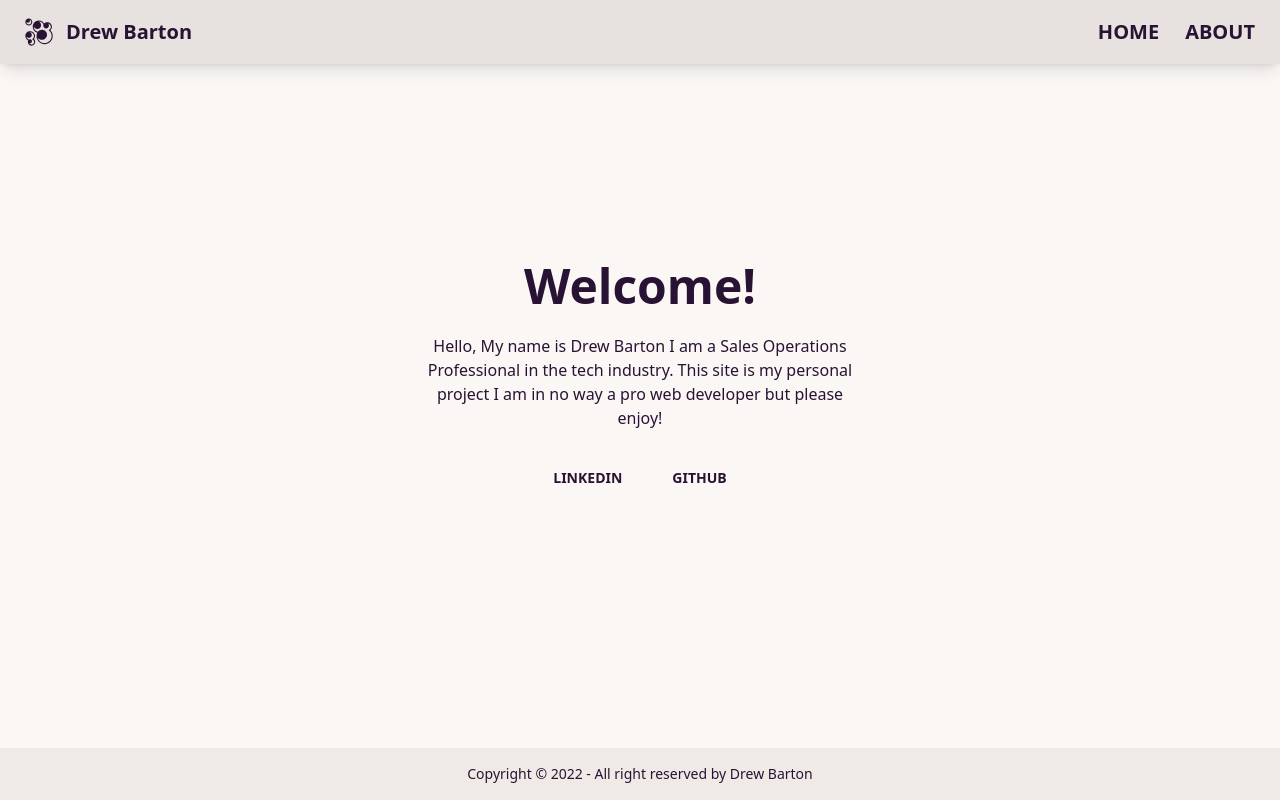
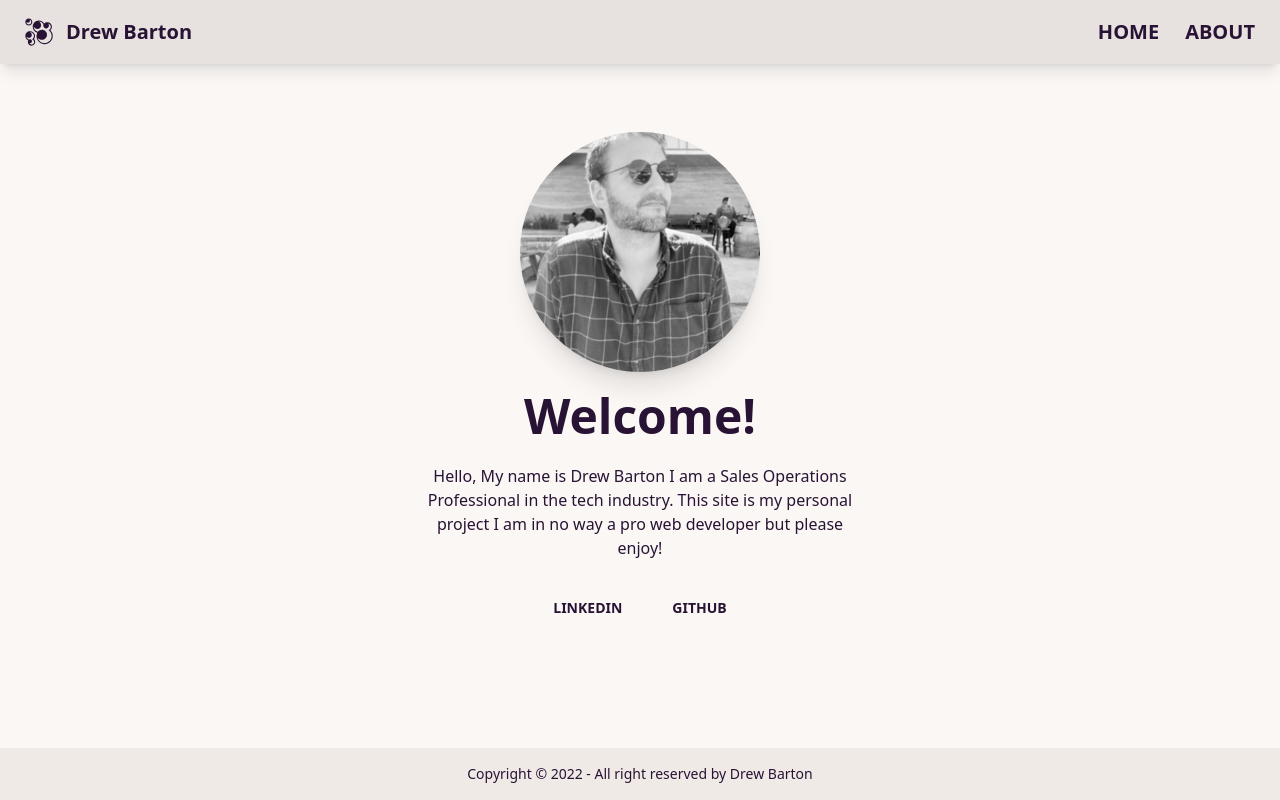
Before and after one commit to drewb73/personal-site, a React (Create React App) app: page / in a window 1280 px wide. Built offline with nearby package versions, Linux system fonts and the light colour scheme.

Commit message:
Pic and Home Update

```diff
--- a/src/Components/Hero.jsx
+++ b/src/Components/Hero.jsx
@@ -1,12 +1,17 @@
-
 
 import React from 'react'
+
 
 function Hero() {
   return (
     <div class="hero max-h-screen bg-base-100">
   <div class="hero-content text-center">
     <div class="max-w-md">
+    <div class="avatar">
+  <div className='rounded-full mb-5 shadow-xl border-solid'>
+    <img src="/profilepic.jpg" alt='pic' />
+  </div>
+</div>
       <h1 class="text-5xl font-bold">Welcome!</h1>
       <p class="py-6">Hello, My name is Drew Barton I am a Sales Operations Professional in the tech industry. This site is my personal project I am in no way a pro web developer but please enjoy!</p>
       <button class="mx-2 btn btn-ghost">Linkedin</button>
```
Also changed, not shown: public/profilepic.JPG (added).
